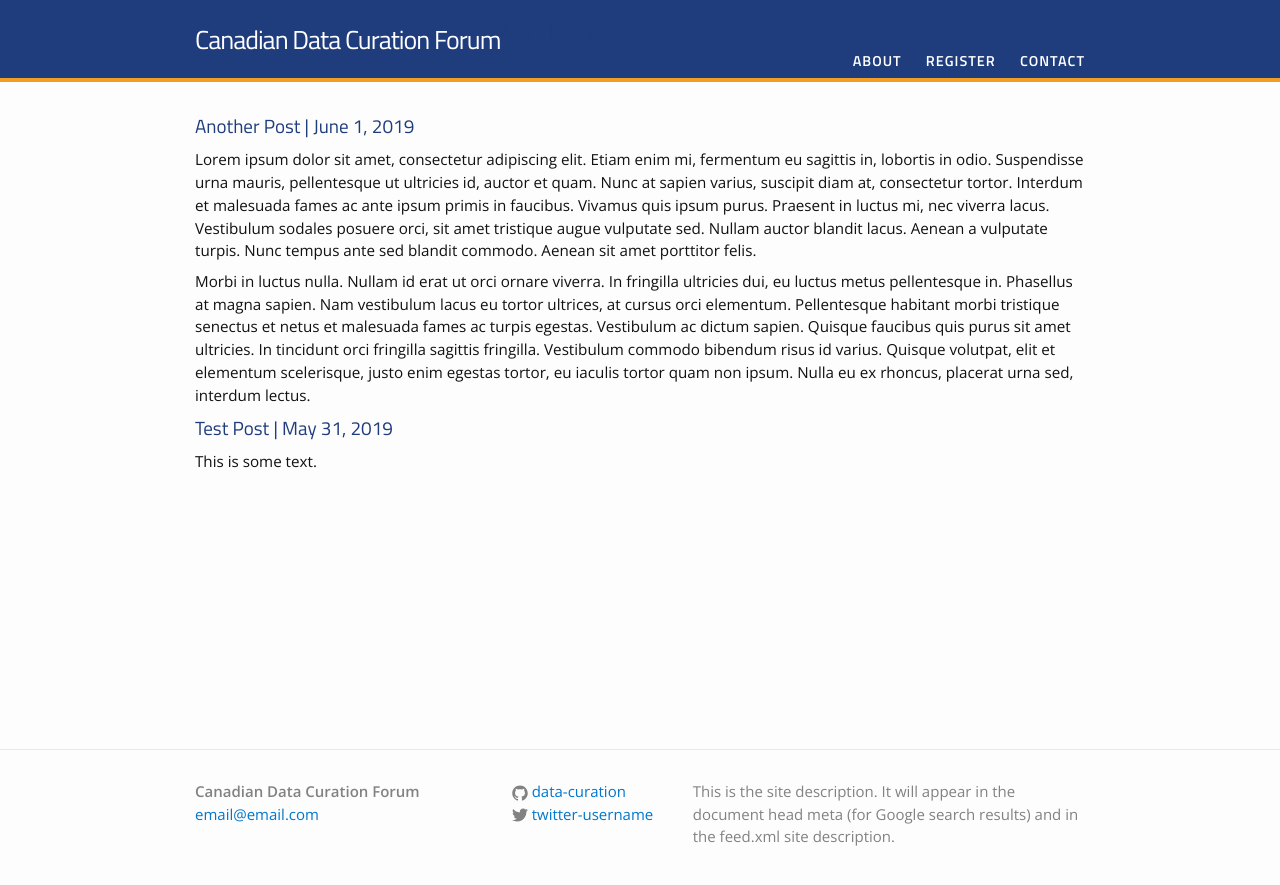
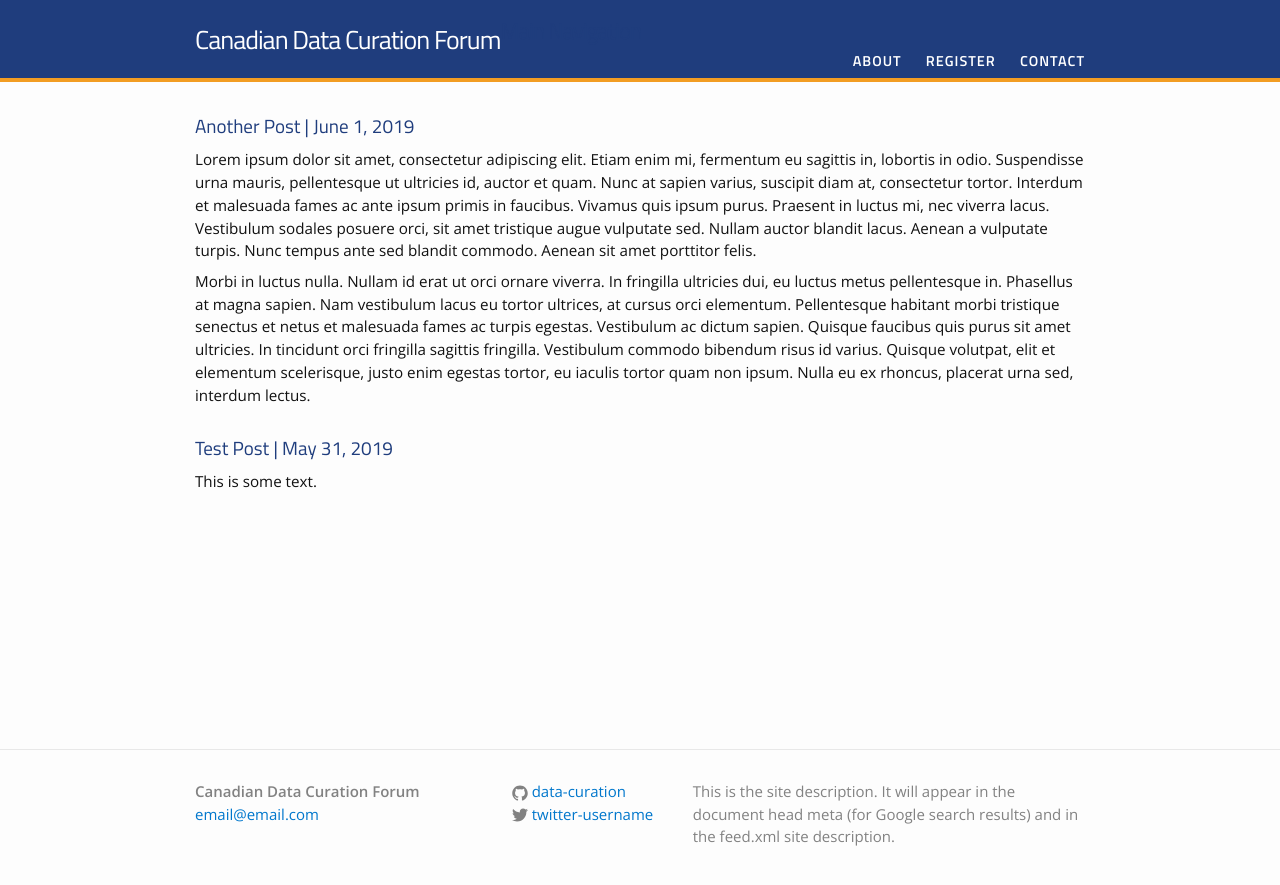
Before and after one commit to data-curation/data-curation.github.io, a Jekyll site: the page built from index.md, in a window 1280 px wide. Shown: the top 885 px of the page. Built offline with Jekyll 4.4.1, drawn with Linux system fonts in a browser that asks for light colours.

Commit message:
Update _layout.scss

```diff
--- a/_sass/_layout.scss
+++ b/_sass/_layout.scss
@@ -241,6 +241,9 @@ ul.listing li.listing-seperator {
 	font-family: 'Titillium Web', sans-serif;
 
 }
+ul.listing li.listing-item {
+	padding-bottom: 20px;
+}
 
 ul.listing li.listing-item time {
 
```
